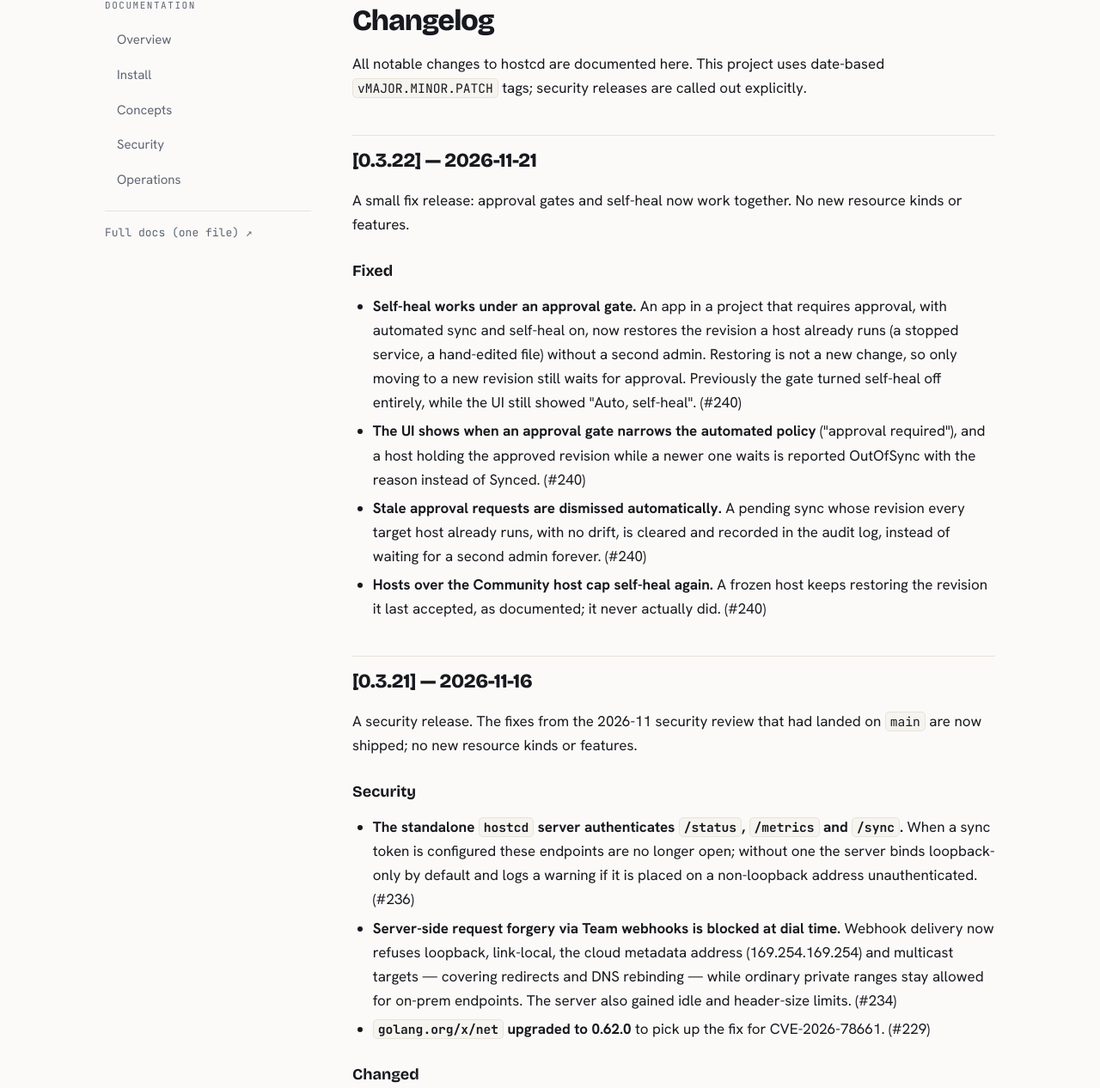
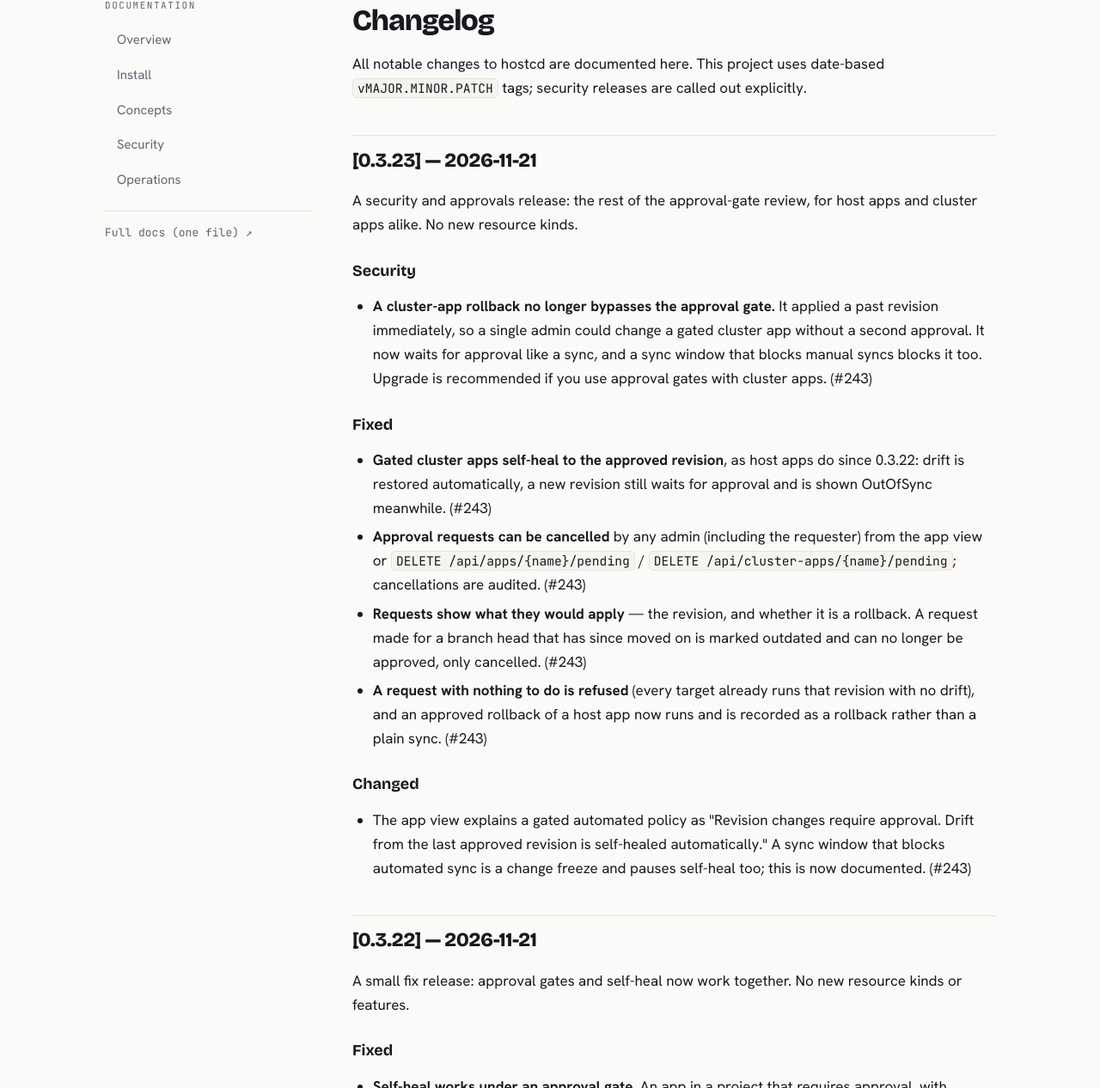
Before and after one commit to Inblade/hostcd-dist, a plain HTML site: page docs/changelog/index.html in a window 1280 px wide. Shown: the part 101-1367 px from the top of the page at 86% size. Drawn offline with Linux system fonts and the light colour scheme.

Commit message:
docs: sync hostcd.dev for v0.3.23 (#63)
Co-authored-by: hostcd-release <release@hostcd.dev>

```diff
--- a/docs/changelog/index.html
+++ b/docs/changelog/index.html
@@ -33,10 +33,43 @@
 <h1 id="changelog">Changelog</h1>
 <p>All notable changes to hostcd are documented here. This project uses date-based
 <code>vMAJOR.MINOR.PATCH</code> tags; security releases are called out explicitly.</p>
+<h2 id="0323--2026-11-21">[0.3.23] — 2026-11-21</h2>
+<p>A security and approvals release: the rest of the approval-gate review, for
+host apps and cluster apps alike. No new resource kinds.</p>
+<h3 id="security">Security</h3>
+<ul>
+<li><strong>A cluster-app rollback no longer bypasses the approval gate.</strong> It applied a
+past revision immediately, so a single admin could change a gated cluster app
+without a second approval. It now waits for approval like a sync, and a sync
+window that blocks manual syncs blocks it too. Upgrade is recommended if you
+use approval gates with cluster apps. (#243)</li>
+</ul>
+<h3 id="fixed">Fixed</h3>
+<ul>
+<li><strong>Gated cluster apps self-heal to the approved revision</strong>, as host apps do
+since 0.3.22: drift is restored automatically, a new revision still waits for
+approval and is shown OutOfSync meanwhile. (#243)</li>
+<li><strong>Approval requests can be cancelled</strong> by any admin (including the requester)
+from the app view or <code>DELETE /api/apps/{name}/pending</code> /
+<code>DELETE /api/cluster-apps/{name}/pending</code>; cancellations are audited. (#243)</li>
+<li><strong>Requests show what they would apply</strong> — the revision, and whether it is a
+rollback. A request made for a branch head that has since moved on is marked
+outdated and can no longer be approved, only cancelled. (#243)</li>
+<li><strong>A request with nothing to do is refused</strong> (every target already runs that
+revision with no drift), and an approved rollback of a host app now runs and is
+recorded as a rollback rather than a plain sync. (#243)</li>
+</ul>
+<h3 id="changed">Changed</h3>
+<ul>
+<li>The app view explains a gated automated policy as &quot;Revision changes require
+approval. Drift from the last approved revision is self-healed automatically.&quot;
+A sync window that blocks automated sync is a change freeze and pauses
+self-heal too; this is now documented. (#243)</li>
+</ul>
 <h2 id="0322--2026-11-21">[0.3.22] — 2026-11-21</h2>
 <p>A small fix release: approval gates and self-heal now work together. No new
 resource kinds or features.</p>
-<h3 id="fixed">Fixed</h3>
+<h3 id="fixed-1">Fixed</h3>
 <ul>
 <li><strong>Self-heal works under an approval gate.</strong> An app in a project that requires
 approval, with automated sync and self-heal on, now restores the revision a
@@ -58,7 +91,7 @@ did. (#240)</li>
 <h2 id="0321--2026-11-16">[0.3.21] — 2026-11-16</h2>
 <p>A security release. The fixes from the 2026-11 security review that had landed on
 <code>main</code> are now shipped; no new resource kinds or features.</p>
-<h3 id="security">Security</h3>
+<h3 id="security-1">Security</h3>
 <ul>
 <li><strong>The standalone <code>hostcd</code> server authenticates <code>/status</code>, <code>/metrics</code> and
 <code>/sync</code>.</strong> When a sync token is configured these endpoints are no longer open;
@@ -72,7 +105,7 @@ also gained idle and header-size limits. (#234)</li>
 <li><strong><code>golang.org/x/net</code> upgraded to 0.62.0</strong> to pick up the fix for
 CVE-2026-78661. (#229)</li>
 </ul>
-<h3 id="changed">Changed</h3>
+<h3 id="changed-1">Changed</h3>
 <ul>
 <li><strong>Internal hardening, no behaviour change.</strong> golangci-lint (with gosec) now runs
 in CI and <code>make lint</code>; a scheduled gitleaks / trivy / govulncheck scan runs every
@@ -91,14 +124,14 @@ nothing new, or offers the update (one-click when the server has the updater
 configured) — so an operator no longer has to wait out the background poll or
 rely on the passive banner.</li>
 </ul>
-<h3 id="fixed-1">Fixed</h3>
+<h3 id="fixed-2">Fixed</h3>
 <ul>
 <li><strong>Settings were stale right after a form login.</strong> <code>/api/settings</code> is now
 refetched immediately after login (as it already was on a page reload), so the
 license card, the nav update banner and the installed-version row render
 correctly instead of appearing empty until the next reload.</li>
 </ul>
-<h3 id="changed-1">Changed</h3>
+<h3 id="changed-2">Changed</h3>
 <ul>
 <li><strong>Honest status on read-only instances.</strong> A read-only server (the public demo)
 no longer advertises Team-trial write permissions it cannot exercise: the
@@ -139,7 +172,7 @@ Ubuntu/Debian and RHEL/Rocky; pair it with a CUDA <code>apt_repository</code> /
 is down, so a crashlooping unit is not reported healthy. See
 <code>examples/repo/groups/gpu/nvidia.yaml</code>.</li>
 </ul>
-<h3 id="changed-2">Changed</h3>
+<h3 id="changed-3">Changed</h3>
 <ul>
 <li>The public site now stays in lockstep with releases automatically: the
 <code>hostcd.dev</code> changelog page is generated from this file and the pinned install
@@ -158,7 +191,7 @@ the read-only banner: <code>-read-only-note</code> sets the reset-cadence senten
 <code>-read-only-link</code> renders a &quot;Learn more →&quot; link. This is what powers the public
 anonymous demo.</li>
 </ul>
-<h3 id="security-1">Security</h3>
+<h3 id="security-2">Security</h3>
 <ul>
 <li><strong>Toolchain bumped to Go 1.26.11</strong> — picks up the <code>net/http</code> fix for
 GO-2026-6859.</li>
@@ -171,7 +204,7 @@ trusted network). A server started manually without the token still leaves
 agent — so <code>sha256sum -c</code> can no longer verify a release green while an artifact
 that silently failed to build is simply absent from <code>SHA256SUMS</code>.</li>
 </ul>
-<h3 id="fixed-2">Fixed</h3>
+<h3 id="fixed-3">Fixed</h3>
 <ul>
 <li>The modal/drawer scrim is now a neutral black, so it visibly dims the content
 behind it on the dark theme (it previously matched the dark page background and
@@ -199,7 +232,7 @@ host's previous token immediately, so the agent is briefly offline until it is
 reconfigured with the new token.</li>
 </ul>
 <h2 id="0316--2026-11-09--reliability--ha-hardening">[0.3.16] — 2026-11-09 — reliability &amp; HA hardening</h2>
-<h3 id="security-2">Security</h3>
+<h3 id="security-3">Security</h3>
 <ul>
 <li><strong>Fixed a reload-path panic (DoS):</strong> a config reload that produced a nil
 result set could panic the server; reload is now nil-safe.</li>
@@ -222,7 +255,7 @@ nothing has been written yet; an undeliverable forward returns <code>503</code>
 <code>Retry-After</code> rather than a hard <code>502</code>.</li>
 <li>HA remains an <strong>Enterprise preview</strong> pending a multi-day two-node soak.</li>
 </ul>
-<h3 id="fixed-3">Fixed</h3>
+<h3 id="fixed-4">Fixed</h3>
 <ul>
 <li>The server <strong>refuses a server-side install from a stale <code>-agent-dist</code></strong>
 (prevents a silent agent downgrade) and warns at startup on a version mismatch.</li>
@@ -244,7 +277,7 @@ when its DSN is missing, adds an embedded-key SSO end-to-end check, and the
 RUSTSEC-2024-0429 glib ignore self-expires once glib reaches ≥ 0.20.</li>
 </ul>
 <h2 id="0315--2026-11-08--security-release">[0.3.15] — 2026-11-08 — security release</h2>
-<h3 id="security-3">Security</h3>
+<h3 id="security-4">Security</h3>
 <ul>
 <li><strong>High:</strong> fixed an app-destination <strong>label-scope bypass</strong> — a per-host agent
 token could read another scope's secret-bearing manifest by reporting crafted
@@ -263,17 +296,17 @@ package/service/user/group names.</li>
 <code>package</code>/<code>file</code>/<code>service</code>). See <code>docs/WINDOWS.md</code>.</li>
 <li>UI: view and edit a host's admin-assigned targeting labels.</li>
 </ul>
-<h3 id="fixed-4">Fixed</h3>
+<h3 id="fixed-5">Fixed</h3>
 <ul>
 <li>Documentation consistency (pricing/trial wording); self-contained public
 release notes.</li>
 </ul>
 <h2 id="0314--2026-11-07">[0.3.14] — 2026-11-07</h2>
-<h3 id="security-4">Security</h3>
+<h3 id="security-5">Security</h3>
 <ul>
 <li>Bumped <code>golang.org/x/oauth2</code> to v0.27.0 (CVE-2025-22868).</li>
 </ul>
-<h3 id="changed-3">Changed</h3>
+<h3 id="changed-4">Changed</h3>
 <ul>
 <li>Licensing docs reconciled to monthly pricing and the honest source-availability
 status; added CI docs-consistency and site-consistency guards.</li>
```
Also changed, not shown: docs/guide/concepts.html (+1 -1 lines), docs/index.html (+1 -1 lines), docs/llms-full.txt, 3 other files.
